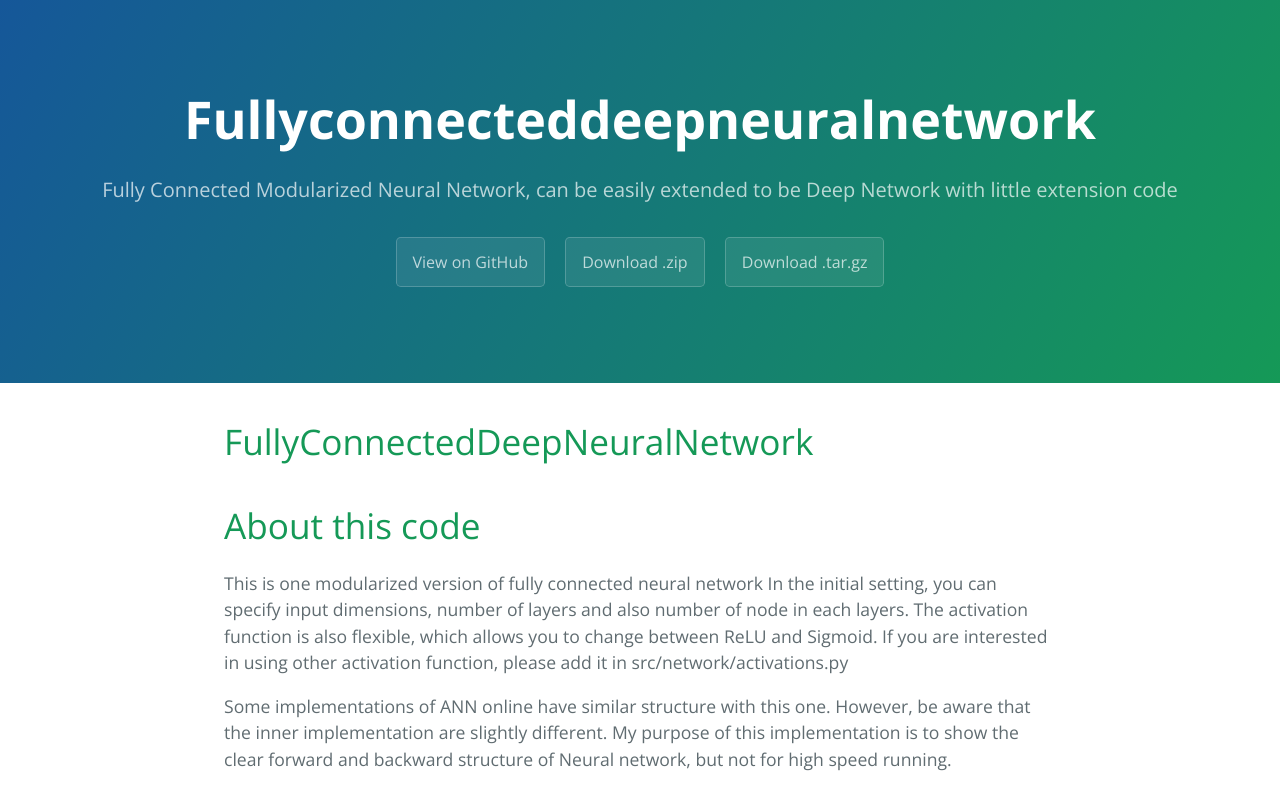
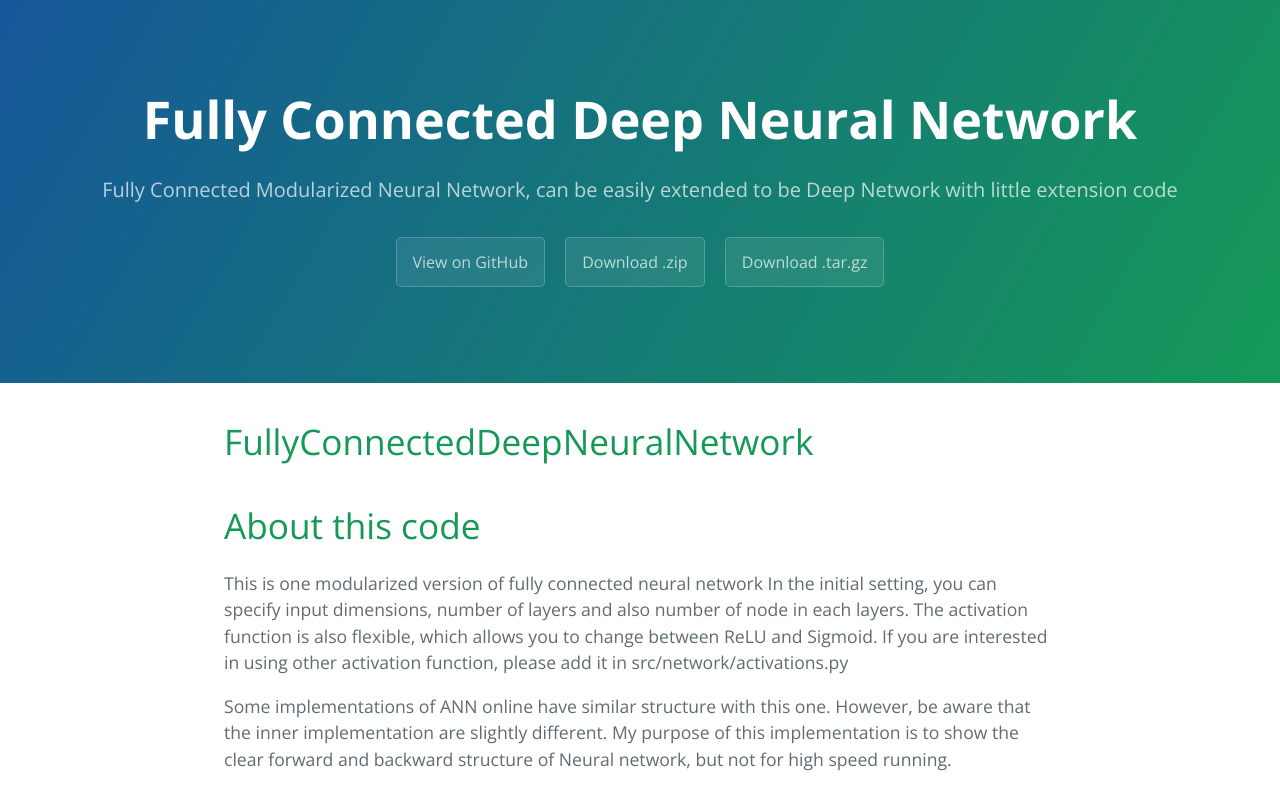
Before and after one commit to wuga214/DEMO_FullyConnected_NeuralNetwork, a plain HTML site: page index.html in a window 1280 px wide. Shown: the top 787 px of the page. Drawn offline with nearby package versions, Linux system fonts and the light colour scheme.

Commit message:
Update index.html

```diff
--- a/index.html
+++ b/index.html
@@ -2,7 +2,7 @@
 <html lang="en-us">
   <head>
     <meta charset="UTF-8">
-    <title>Fullyconnecteddeepneuralnetwork by wuga214</title>
+    <title>Fully Connected Deep Neural Network by wuga214</title>
     <meta name="viewport" content="width=device-width, initial-scale=1">
     <link rel="stylesheet" type="text/css" href="stylesheets/normalize.css" media="screen">
     <link href='https://fonts.googleapis.com/css?family=Open+Sans:400,700' rel='stylesheet' type='text/css'>
@@ -11,7 +11,7 @@
   </head>
   <body>
     <section class="page-header">
-      <h1 class="project-name">Fullyconnecteddeepneuralnetwork</h1>
+      <h1 class="project-name">Fully Connected Deep Neural Network</h1>
       <h2 class="project-tagline">Fully Connected Modularized Neural Network, can be easily extended to be Deep Network with little extension code</h2>
       <a href="https://github.com/wuga214/FullyConnectedDeepNeuralNetwork" class="btn">View on GitHub</a>
       <a href="https://github.com/wuga214/FullyConnectedDeepNeuralNetwork/zipball/master" class="btn">Download .zip</a>
```
